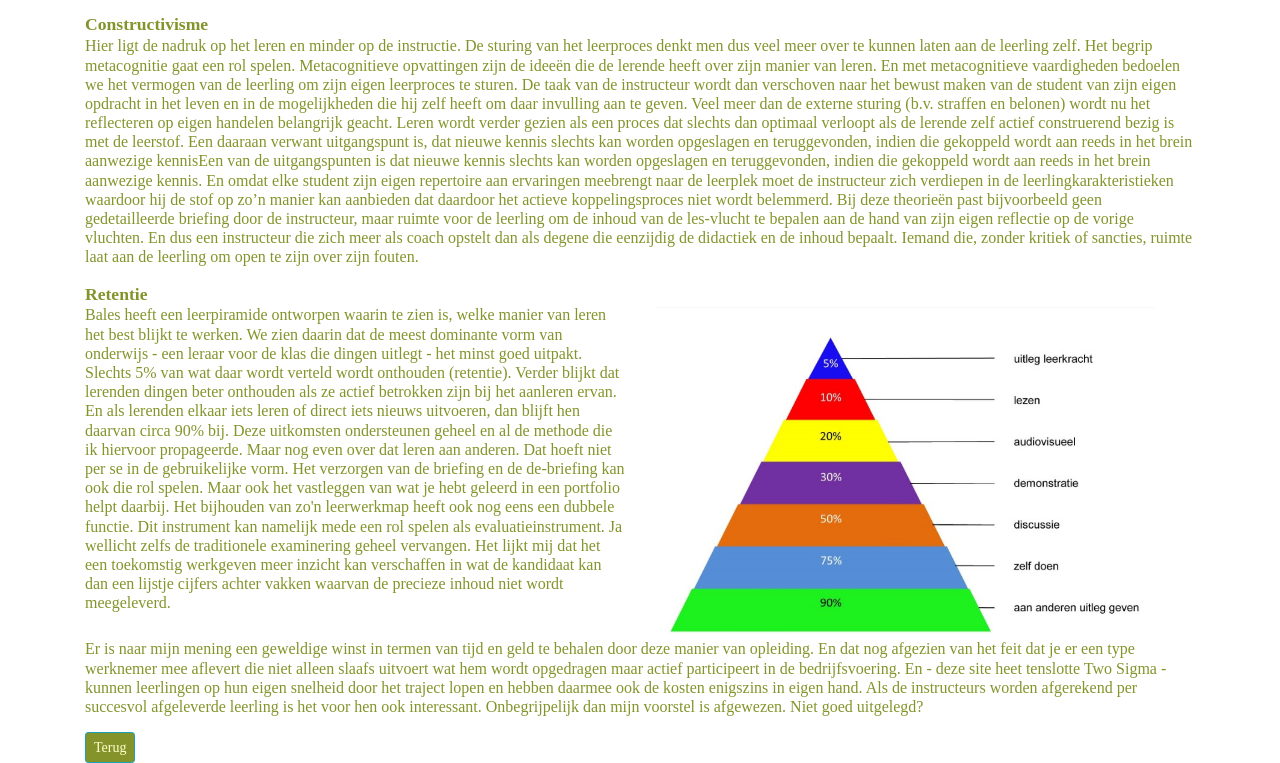
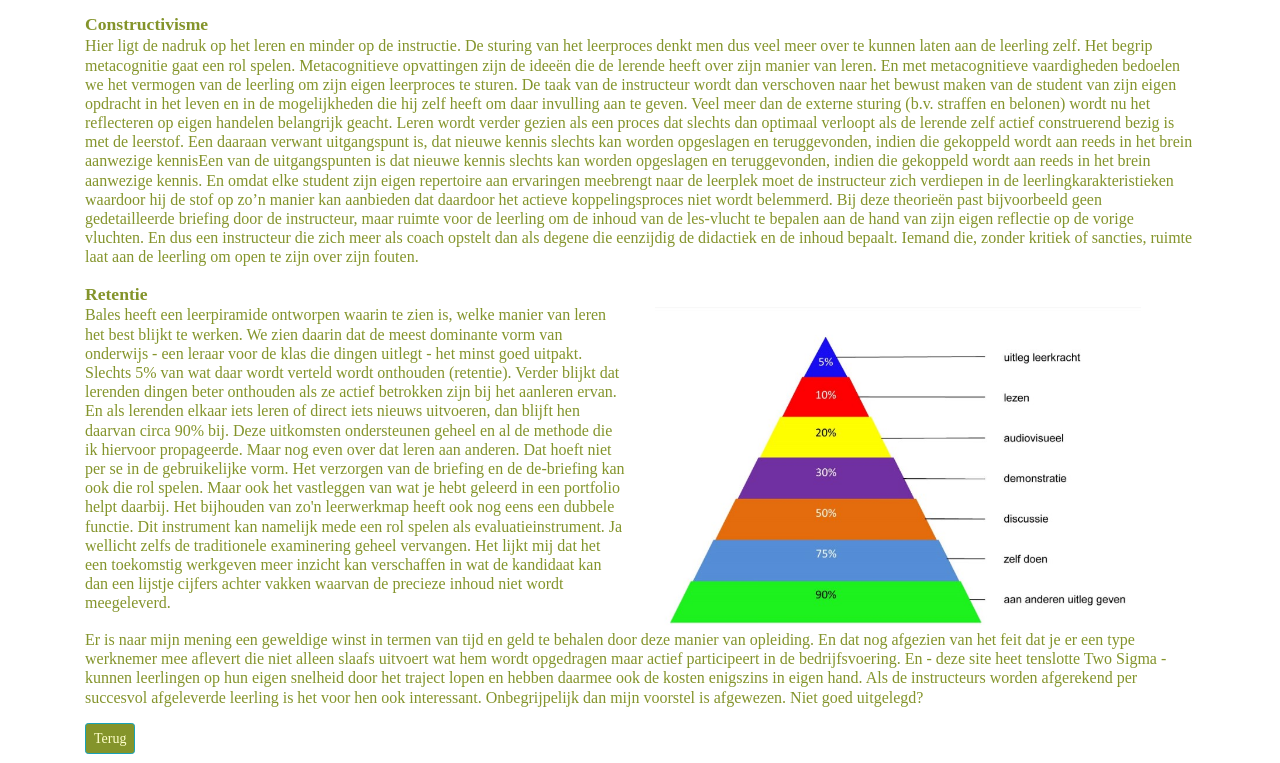
Before and after one commit to hheringa/cv, a plain HTML site: page Vlieginstructie.html in a window 1280 px wide. Shown: the part 1254-2017 px from the top of the page. Drawn offline with nearby package versions, Linux system fonts and the light colour scheme.

Commit message:
Add files via upload

```diff
--- a/Vlieginstructie.html
+++ b/Vlieginstructie.html
@@ -204,7 +204,7 @@
         </div>
         <div class="col-lg-6">
           <br>
-          <img class "plaatje" src="bales.jpg" alt="bales" width="500px" height="auto">
+          <img class "plaatje" src="bales.jpg" alt="bales" width="90%" height="auto">
         </div>
       </div>
     </div>
```
